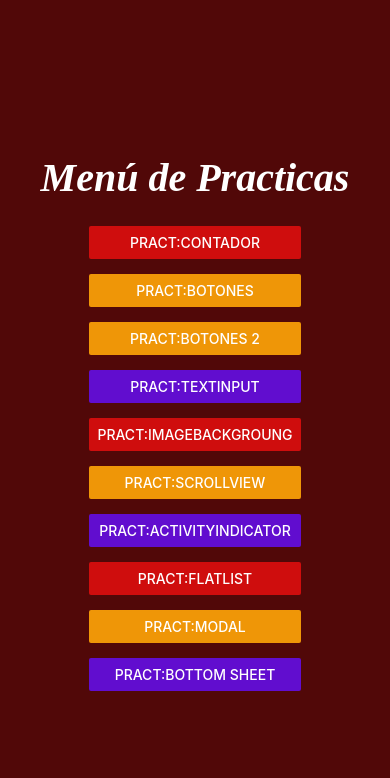
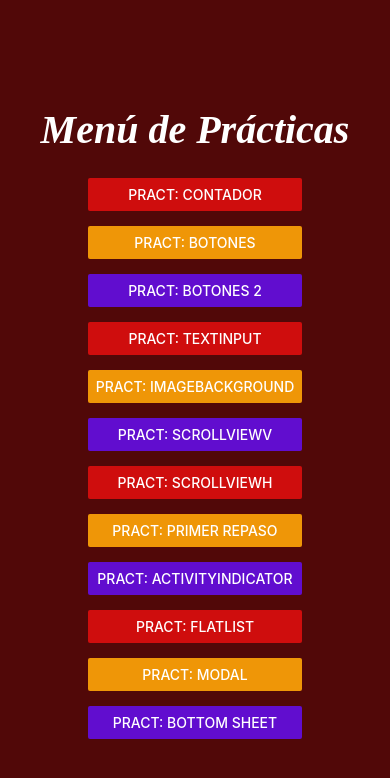
Before and after one commit to DiegoCruz-Cruz/PAM212, a React Native app in the folder intro/: screen / in a window 390 px wide. Shown: the top 778 px of the page. Built offline with nearby package versions, Linux system fonts and the light colour scheme.

Commit message:
Se corrigen errores

```diff
--- a/intro/package.json
+++ b/intro/package.json
@@ -9,11 +9,12 @@
     "web": "expo start --web"
   },
   "dependencies": {
-    "expo": "~54.0.12",
+    "expo": "~54.0.18",
+    "expo-splash-screen": "^31.0.10",
     "expo-status-bar": "~3.0.8",
     "react": "19.1.0",
     "react-dom": "19.1.0",
-    "react-native": "0.81.4",
+    "react-native": "0.81.5",
     "react-native-web": "^0.21.0"
   },
   "private": true
--- a/intro/screens/Botones/Switch.js
+++ b/intro/screens/Botones/Switch.js
@@ -1,18 +1,33 @@
-import { useState, useEffect, useRef } from 'react'
-import { Text, StyleSheet, View, Pressable, Animated } from 'react-native'
+import { useState, useEffect, useRef } from 'react';
+import { Text, StyleSheet, View, Pressable, Animated } from 'react-native';
 
-export default function SwitchButton({ temporal, isButton }) {
+export default function SwitchButton({ temporal = false, isButton = true, onValueChange }) {
+  // Estado interno controlado por prop temporal
+  const [value, setValue] = useState(temporal);
+  const toggle = useRef(new Animated.Value(temporal ? 1 : 0)).current;
 
-  const toggle = useRef(new Animated.Value(temporal ? 1 : 0)).current
-  const [value, setValue] = useState(temporal)
-
+  // Actualiza la animación cuando cambia el valor
   useEffect(() => {
     Animated.timing(toggle, {
       toValue: value ? 1 : 0,
       duration: 250,
-      useNativeDriver: false
-    }).start()
-  }, [value])
+      useNativeDriver: false,
+    }).start();
+  }, [value]);
+
+  // Si el prop 'temporal' cambia desde el padre, actualiza el estado local
+  useEffect(() => {
+    setValue(temporal);
+  }, [temporal]);
+
+  // Función para alternar el valor y notificar al padre
+  const handleToggle = () => {
+    const newValue = !value;
+    setValue(newValue);
+    if (onValueChange) {
+      onValueChange(newValue);
+    }
+  };
 
   const animatedStyles = {
     transform: [
@@ -20,29 +35,24 @@ export default function SwitchButton({ temporal, isButton }) {
         translateX: toggle.interpolate({
           inputRange: [0, 1],
           outputRange: [2.5, 25.4],
-          extrapolate: 'clamp'
-        })
-      }
-    ]
-  }
+          extrapolate: 'clamp',
+        }),
+      },
+    ],
+  };
 
   return (
     <View style={styles.container}>
       {isButton ? (
-
-        <Pressable onPress={() => setValue(!value)}>
-          {}
+        <Pressable onPress={handleToggle}>
           <View style={[styles.button, { backgroundColor: value ? '#14949c' : '#adadad' }]}>
-            {}
             <Animated.View style={[styles.circle, animatedStyles]} />
-            {}
             <View style={[styles.titlebox, { left: value ? 8 : 27 }]}>
               <Text style={styles.titletext}>{value ? 'on' : 'off'}</Text>
             </View>
           </View>
         </Pressable>
       ) : (
-
         <View style={[styles.button, { backgroundColor: value ? '#14949c' : '#adadad' }]}>
           <Animated.View style={[styles.circle, animatedStyles]} />
           <View style={[styles.titlebox, { left: value ? 8 : 27 }]}>
@@ -51,14 +61,14 @@ export default function SwitchButton({ temporal, isButton }) {
         </View>
       )}
     </View>
-  )
+  );
 }
 
 const styles = StyleSheet.create({
   container: {
     justifyContent: 'center',
     alignItems: 'center',
-    borderRadius: 5
+    borderRadius: 5,
   },
   button: {
     width: 48,
@@ -66,7 +76,7 @@ const styles = StyleSheet.create({
     justifyContent: 'center',
     alignItems: 'center',
     borderRadius: 35,
-    overflow: 'hidden'
+    overflow: 'hidden',
   },
   circle: {
     width: 20,
@@ -74,15 +84,15 @@ const styles = StyleSheet.create({
     borderRadius: 35,
     position: 'absolute',
     backgroundColor: '#fff',
-    left: 0
+    left: 0,
   },
   titlebox: {
-    position: 'absolute'
+    position: 'absolute',
   },
   titletext: {
     color: '#ffffff',
     fontWeight: 'bold',
     fontSize: 7.5,
-    paddingBottom: 1.5
-  }
-})
+    paddingBottom: 1.5,
+  },
+});
--- a/intro/screens/MenuScreen.js
+++ b/intro/screens/MenuScreen.js
@@ -4,56 +4,64 @@ import ContadorScreen from './ContadorScreen';
 import BotonesScreen from './Botones/BotonesScreen';
 import Botones from './Botones/Botones';
 import TextScreen from './TextScreen';
-import ImageBackgroungScreen from './ImageBackgroungScreen';
-import ScrollViewScreen from './ScrollViewScreen';
+import ImageBackgroundScreen from './ImageBackgroundScreen';
+import PrimerRepasoScreen from './PrimerRepasoScreen'
+import ScrollViewVScreen from './ScrollViewVerticalScreen';
+import ScrollViewHScreen from './ScrollViewHorizontalScreen';
 import ActivityIndicatorScreen from './ActivityIndicatorScreen';
 import FlatListSectionListScreen from './FlatListSectionListScreen';
 import ModalScreen from './ModalScreen';
 import BottomSheetScreen from './BottomSheetScreen';
 
 export default function MenuScreen() {
-    const [screen,setScreen]=useState('menu');
+    const [screen, setScreen] = useState('menu');
 
-    switch(screen){
+    switch (screen) {
         case 'contador':
-            return <ContadorScreen/>;
+            return <ContadorScreen />;
         case 'botones':
-            return <BotonesScreen/>;
+            return <BotonesScreen />;
         case 'botoness':
-            return <Botones/>;
+            return <Botones />;
         case 'textInput':
-            return <TextScreen/>;
-        case 'imageBackgroung':
-            return <ImageBackgroungScreen/>;
+            return <TextScreen />;
+        case 'imageBackground':
+            return <ImageBackgroundScreen />;
+        case 'primerRepaso':
+            return <PrimerRepasoScreen />;
+        case 'scrollv':
+            return <ScrollViewVScreen />;
+        case 'scrollh':
+            return <ScrollViewHScreen />;
         case 'activityIndicator':
-            return <ActivityIndicatorScreen/>;
-        case 'scroll':
-            return <ScrollViewScreen />;
+            return <ActivityIndicatorScreen />;
         case 'flatListSectionList':
-            return <FlatListSectionListScreen/>;
+            return <FlatListSectionListScreen />;
         case 'modal':
-            return <ModalScreen/>;
+            return <ModalScreen />;
         case 'bottomSheet':
-            return <BottomSheetScreen/>;
+            return <BottomSheetScreen />;
         case 'menu':
         default:
             return (
                 <View style={styles.container}>
-                        <Text style={styles.textoTitulo}>Menú de Practicas</Text>
+                    <Text style={styles.textoTitulo}>Menú de Prácticas</Text>
                     <View style={styles.contenedorBotones}>
-                            <Button color='#cf0d0dff' onPress={()=>setScreen('contador')} title="Pract:Contador"/>
-                            <Button color='#ef9607ff' onPress={()=>setScreen('botones')}  title="Pract:Botones"/>
-                            <Button color='#ef9607ff' onPress={()=>setScreen('botoness')}  title="Pract:Botones 2"/>
-                            <Button color='#610dcfff' onPress={()=>setScreen('textInput')}  title="Pract:TextInput"/>
-                            <Button color='#cf0d0dff' onPress={()=>setScreen('imageBackgroung')} title="Pract:ImageBackgroung"/>
-                            <Button color='#ef9607ff' onPress={()=>setScreen('scroll')}  title="Pract:ScrollView"/>
-                            <Button color='#610dcfff' onPress={()=>setScreen('activityIndicator')}  title="Pract:ActivityIndicator"/>
-                            <Button color='#cf0d0dff' onPress={()=>setScreen('flatListSectionList')} title="Pract:FlatList"/>
-                            <Button color='#ef9607ff' onPress={()=>setScreen('modal')}  title="Pract:Modal"/>
-                            <Button color='#610dcfff' onPress={()=>setScreen('bottomSheet')}  title="Pract:Bottom Sheet"/>
+                        <Button color='#cf0d0dff' onPress={() => setScreen('contador')} title="Pract: Contador" />
+                        <Button color='#ef9607ff' onPress={() => setScreen('botones')} title="Pract: Botones" />
+                        <Button color='#610dcfff' onPress={() => setScreen('botoness')} title="Pract: Botones 2" />
+                        <Button color='#cf0d0dff' onPress={() => setScreen('textInput')} title="Pract: TextInput" />
+                        <Button color='#ef9607ff' onPress={() => setScreen('imageBackground')} title="Pract: ImageBackground" />
+                        <Button color='#610dcfff' onPress={() => setScreen('scrollv')} title="Pract: ScrollViewV" />
+                        <Button color='#cf0d0dff' onPress={() => setScreen('scrollh')} title="Pract: ScrollViewH" />
+                        <Button color='#ef9607ff' onPress={() => setScreen('primerRepaso')} title="Pract: Primer Repaso" />
+                        <Button color='#610dcfff' onPress={() => setScreen('activityIndicator')} title="Pract: ActivityIndicator" />
+                        <Button color='#cf0d0dff' onPress={() => setScreen('flatListSectionList')} title="Pract: FlatList" />
+                        <Button color='#ef9607ff' onPress={() => setScreen('modal')} title="Pract: Modal" />
+                        <Button color='#610dcfff' onPress={() => setScreen('bottomSheet')} title="Pract: Bottom Sheet" />
                     </View>
                 </View>
-                )
+            );
     }
 }
 
```
Also changed, not shown: intro/screens/ImageBackgroundScreen.js (line endings or trailing spaces), 2 other files (tests, documents, lock files or other folders). Lines whose indentation alone changed are shown as unchanged.
